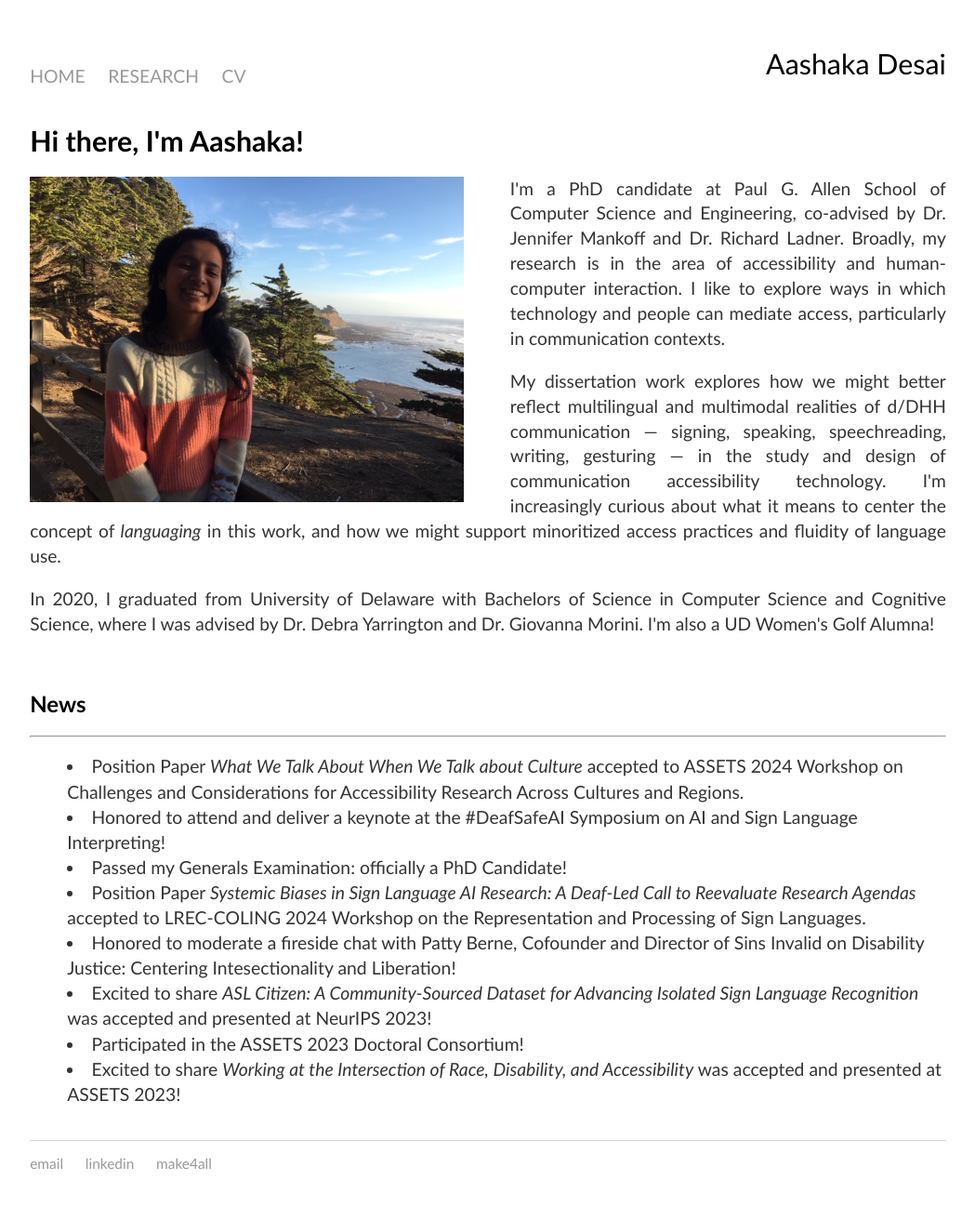
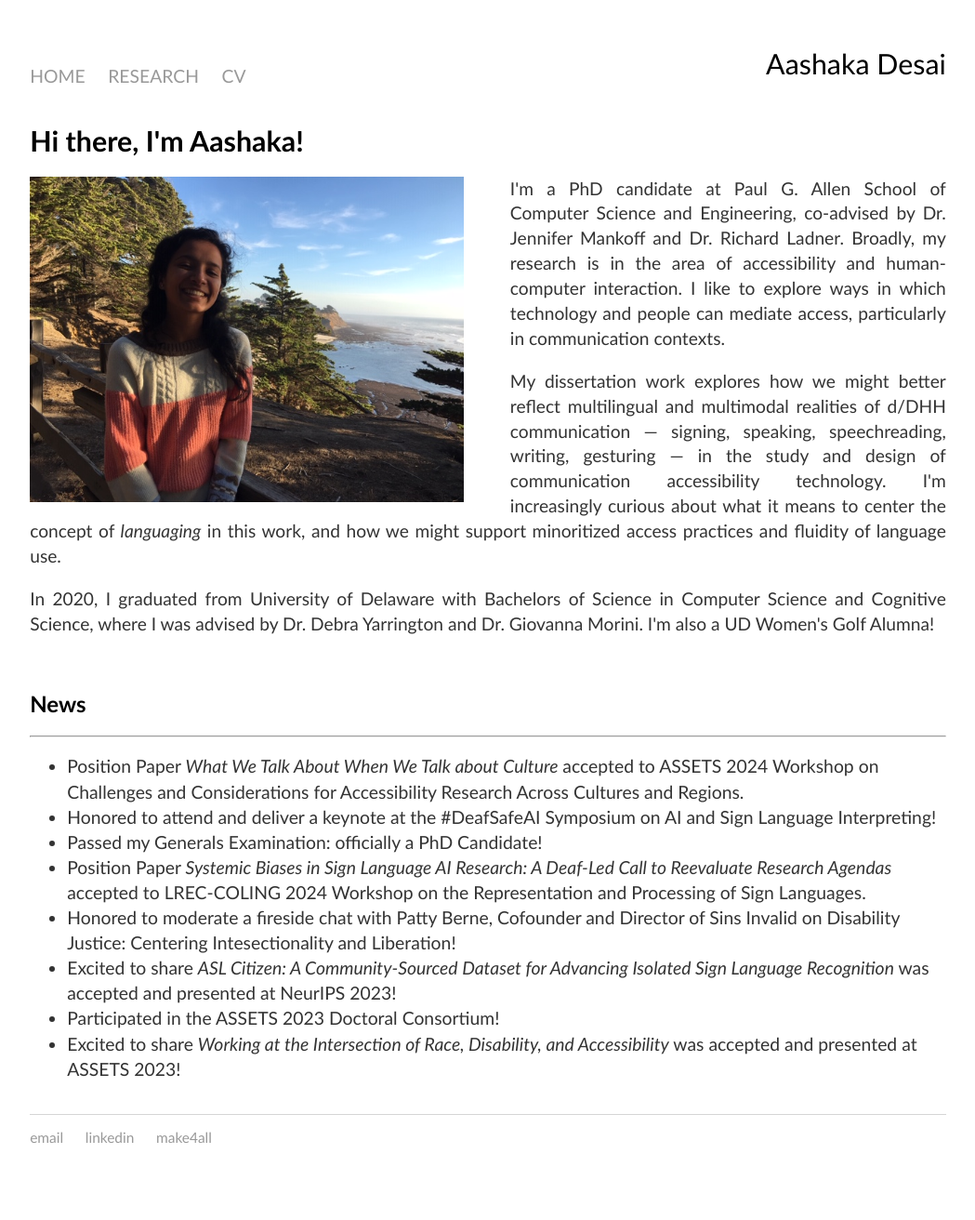
Before and after one commit to aashakadesai/aashakadesai.github.io, a Jekyll site: the page built from index.html, in a window 1280 px wide. Shown: the whole page at 93% size, without its empty margins (115-1164 px from the left). Built offline with Jekyll 4.4.1, drawn with Linux system fonts in a browser that asks for light colours; after the commit the page ends 1285 px from its top, so only the background shows below that.

Commit message:
Update main.css

```diff
--- a/css/main.css
+++ b/css/main.css
@@ -70,8 +70,8 @@ ul {
     font-family:'Gill Sans';
     line-height: 1.4em;
     color: #333;
-    padding-inline-start: 10;
-    list-style-position: inside;
+    padding-inline-start: 15;
+
 }
 
 li {
```
